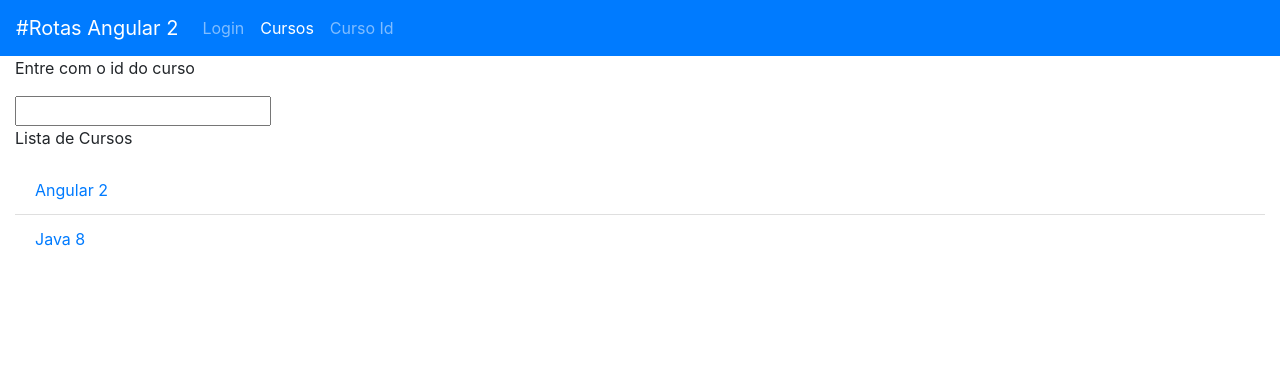
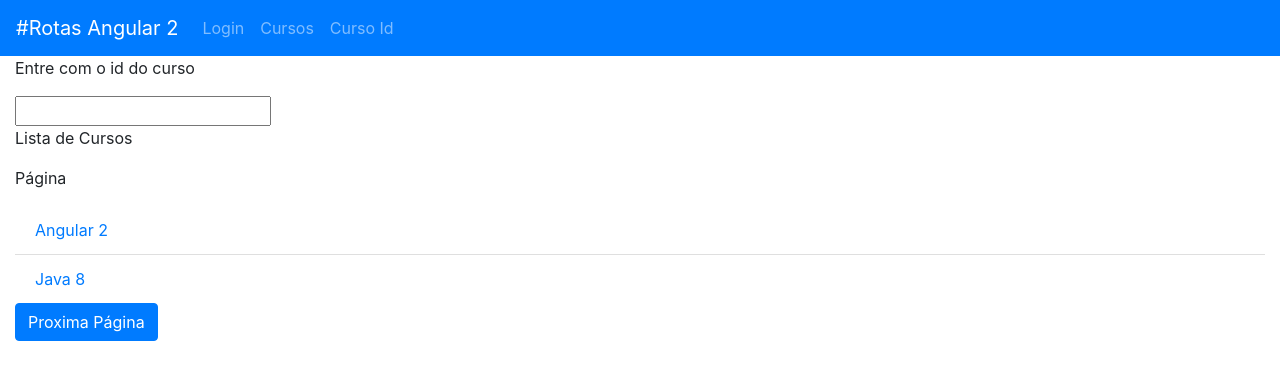
Before and after one commit to PedroFerreiraCJr/angular-routes, an Angular app: page /cursos in a window 1280 px wide. Shown: the top 380 px of the page. Built offline with nearby package versions, Linux system fonts and the light colour scheme.

Commit message:
aula sobre adicionado e passando parâmetros de query para uma rota

```diff
--- a/src/app/app.component.html
+++ b/src/app/app.component.html
@@ -12,7 +12,8 @@
         <a routerLink="/login" class="nav-link">Login</a>     <!-- diretiva routerLink para /login -->
       </li>
       <li routerLinkActive="active" class="nav-item">         <!-- diretiva routerLinkActive possibilita que a rota ativa receba uma classe CSS qualquer -->
-        <a routerLink="/cursos" class="nav-link">Cursos</a>   <!-- diretiva routerLink para /cursos -->
+        <!-- a passagem de parametros de query para a rota é através da diretiva queryParams -->
+        <a routerLink="/cursos" [queryParams]="{pagina: 1}" class="nav-link">Cursos</a>   <!-- diretiva routerLink para /cursos -->
       </li>
       <!-- esta rota possui um parâmetro -->
       <li routerLinkActive="active" class="nav-item">         <!-- diretiva routerLinkActive possibilita que a rota ativa receba uma classe CSS qualquer -->
--- a/src/app/cursos/cursos.component.html
+++ b/src/app/cursos/cursos.component.html
@@ -1,7 +1,9 @@
 <p>Lista de Cursos</p>
+<p>Página {{ pagina }}</p>
 <ul class="list-group list-group-flush">
   <a class="list-group-item"
     *ngFor="let curso of cursos"
     [routerLink]="['/curso', curso?.id]">{{ curso?.nome }}
   </a>
 </ul>
+<button class="btn btn-primary" (click)="proximaPagina()">Proxima Página</button>
--- a/src/app/cursos/cursos.component.ts
+++ b/src/app/cursos/cursos.component.ts
@@ -1,4 +1,7 @@
-import { Component, OnInit } from '@angular/core';
+import { Component, OnDestroy, OnInit } from '@angular/core';
+import { ActivatedRoute, Router } from '@angular/router';
+
+import { Subscription } from 'rxjs';
 
 import { CursosService } from './cursos.service';
 
@@ -7,13 +10,34 @@ import { CursosService } from './cursos.service';
   templateUrl: './cursos.component.html',
   styleUrls: ['./cursos.component.css']
 })
-export class CursosComponent implements OnInit {
+export class CursosComponent implements OnInit, OnDestroy {
 
   cursos!: any[];
+  pagina!: number;
+  subscription!: Subscription;
 
-  constructor(private cursosService: CursosService) { }
+  constructor(
+    private cursosService: CursosService,
+    private route: ActivatedRoute,
+    private router: Router) { }
 
   ngOnInit(): void {
     this.cursos = this.cursosService.getCursos();
+    this.subscription = this.route.queryParams.subscribe((params) => {
+      this.pagina = params['pagina'];
+    });
+  }
+
+  ngOnDestroy(): void {
+    this.subscription?.unsubscribe();
+  }
+
+  public proximaPagina(): void {
+    this.pagina++;
+    // a passagem de parâmetros de query para a navegação programática
+    //é através de um objeto de configuração, como neste exemplo.
+    // o atributo queryParams é obrigatório, o atributo página é o valor passado
+    // para a rota.
+    this.router.navigate(['/cursos'], { queryParams: { pagina: this.pagina } });
   }
 }
```
